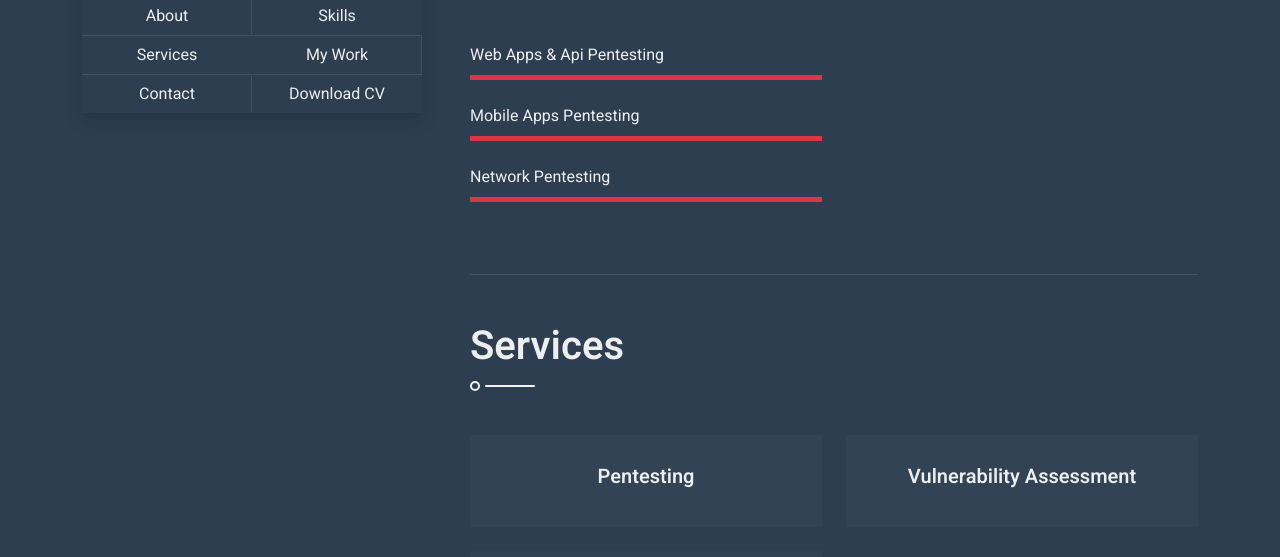
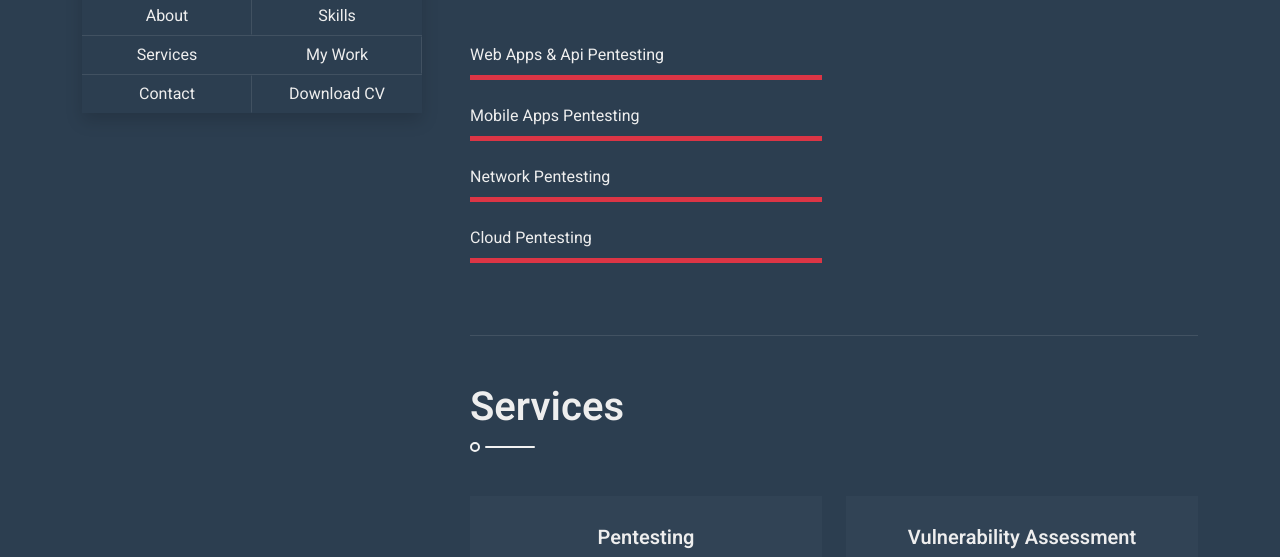
Before and after one commit to cyb3rkh4l1d/cyb3rkh4l1d.github.io, a plain HTML site: page index.html in a window 1280 px wide. Shown: the part 687-1244 px from the top of the page. Drawn offline with nearby package versions, Linux system fonts and the light colour scheme.

Commit message:
Update index.html

```diff
--- a/index.html
+++ b/index.html
@@ -116,6 +116,14 @@
                                         <div class="progress-bar bg-danger" role="progressbar" aria-valuenow="100" aria-valuemin="0" aria-valuemax="100"></div>
                                     </div>
                                 </div>
+                                <div class="skill mb-4">
+                                    <div class="d-flex justify-content-between">
+                                        <p class="mb-2">Cloud Pentesting</p>
+                                    </div>
+                                    <div class="progress">
+                                        <div class="progress-bar bg-danger" role="progressbar" aria-valuenow="100" aria-valuemin="0" aria-valuemax="100"></div>
+                                    </div>
+                                </div>
 
                             </div>
                         </div>
```
